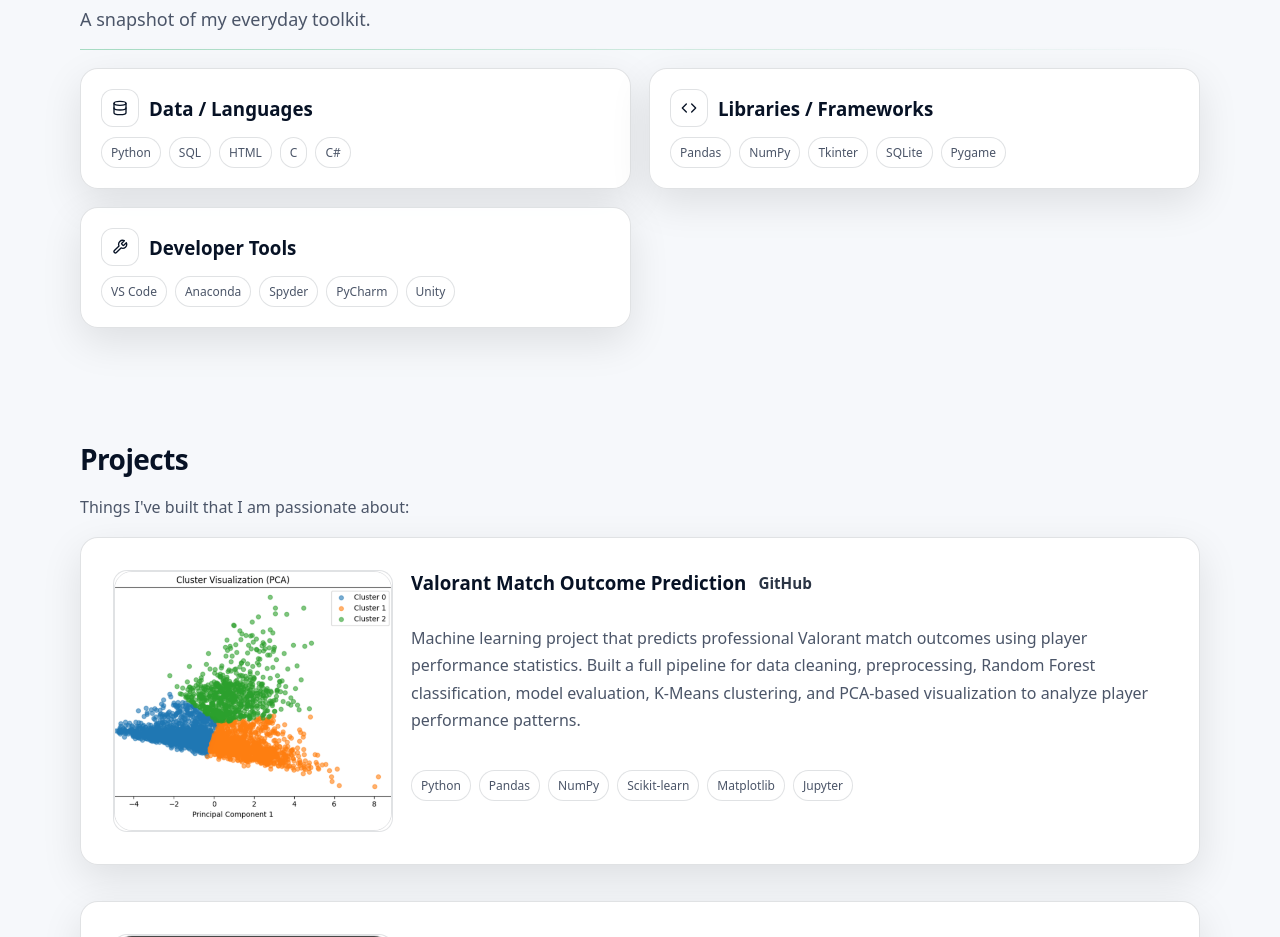
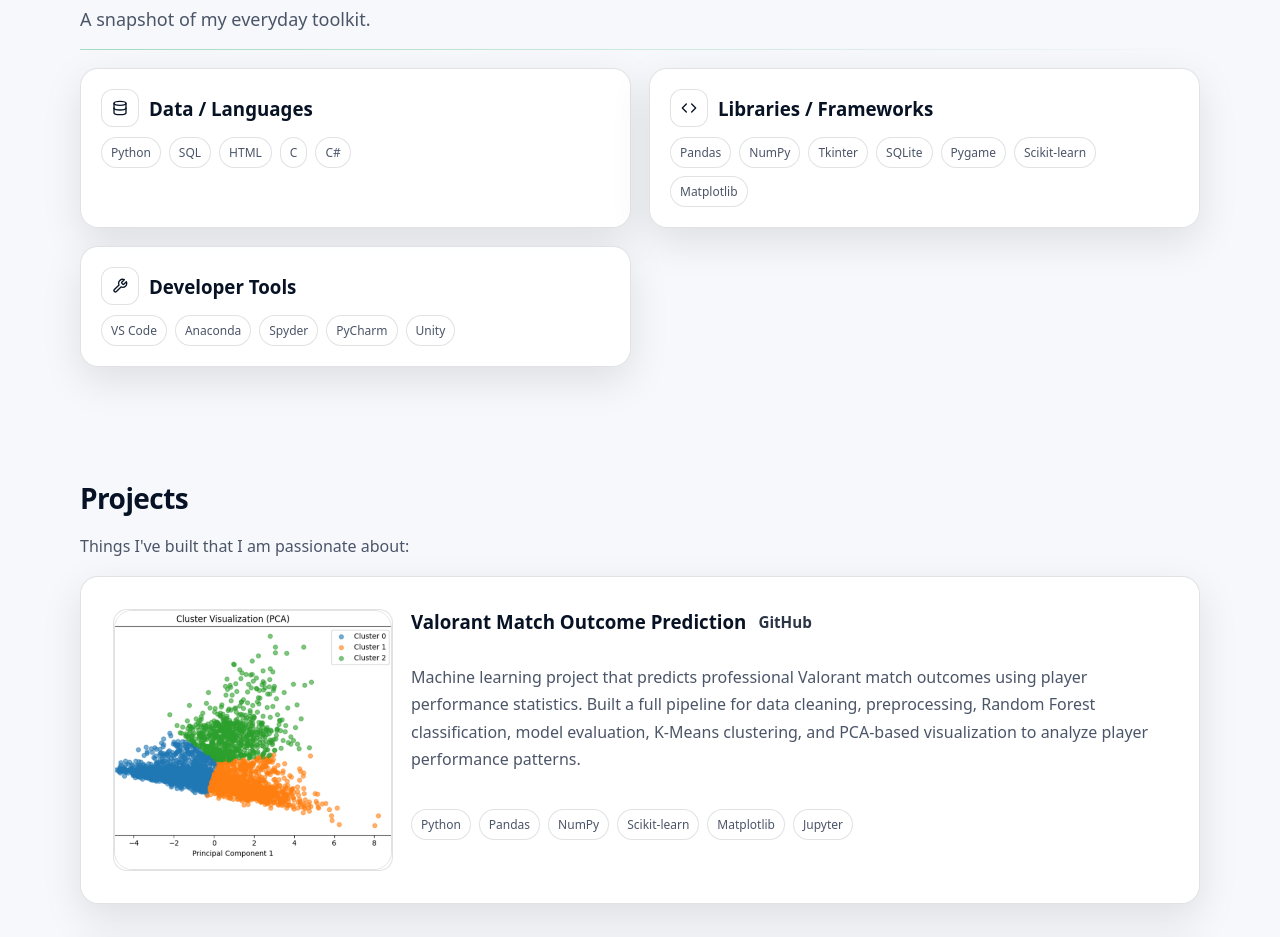
Before and after one commit to wagyuwagyu/portfolio, a React (Vite) app: page / in a window 1280 px wide. Shown: the part 1540-2477 px from the top of the page. Built offline with nearby package versions, Linux system fonts and the light colour scheme.

Commit message:
changed skills

```diff
--- a/src/components/Skills.jsx
+++ b/src/components/Skills.jsx
@@ -9,7 +9,7 @@
   {
     icon: <FiCode />,
     title: "Libraries / Frameworks",
-    items: ["Pandas", "NumPy", "Tkinter", "SQLite", "Pygame"],
+    items: ["Pandas", "NumPy", "Tkinter", "SQLite", "Pygame", "Scikit-learn", "Matplotlib"],
   },
   {
     icon: <FiTool />,
```
